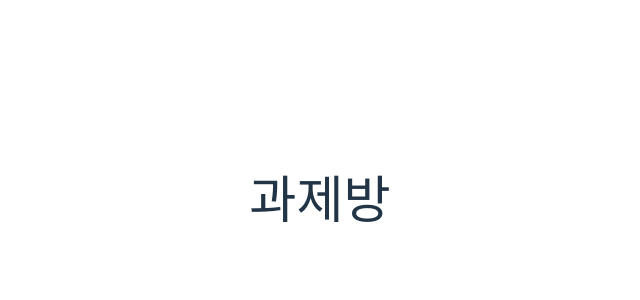
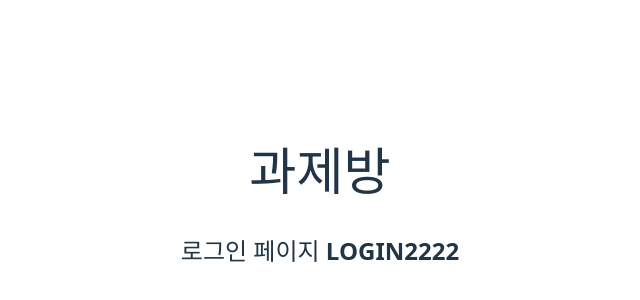
Before and after one commit to crist-17/react-site, a React (Vite) app: page /react-site/login2 in a window 1280 px wide. Before the commit this address had no page. Shown: the part 202-502 px from the top of the page, without its empty margins (320-960 px from the left). Built offline with nearby package versions, Linux system fonts and the light colour scheme.

Commit message:
add경로

```diff
--- a/src/App.jsx
+++ b/src/App.jsx
@@ -5,6 +5,7 @@ import "./App.css";
 import Login from "./compo/Login";
 import Home from "./compo/Home";
 import Layout from "./compo/Layout";
+import Login2 from "./compo/Login2";
 
 function App() {
 
@@ -16,6 +17,7 @@ function App() {
           <Route path="/react-site/" element={<Layout />} />
           <Route index element={<Home />} />
           <Route path="/react-site/login" element={<Login />} />
+          <Route path="/react-site/login2" element={<Login2 />} />
         </Routes>
       </BrowserRouter>
     </>
--- a/src/compo/Layout.jsx
+++ b/src/compo/Layout.jsx
@@ -10,7 +10,10 @@ function Layout() {
                         <Link to="/react-site/">Home</Link>
                     </li>
                     <li>
-                        <Link to="/login">Login</Link>
+                        <Link to="/react-site/login">Login</Link>
+                    </li>
+                    <li>
+                          <Link to="/react-site/login2">Login2</Link>
                     </li>
 
                 </ul>
--- /dev/null
+++ b/src/compo/Login2.jsx
@@ -0,0 +1,9 @@
+function Login2() {
+    return (
+        <div>
+            <h2>로그인 페이지 LOGIN2222</h2>
+            {/* 로그인 폼 컴포넌트 추가 */}
+        </div>
+    );
+}
+export default Login2
```
